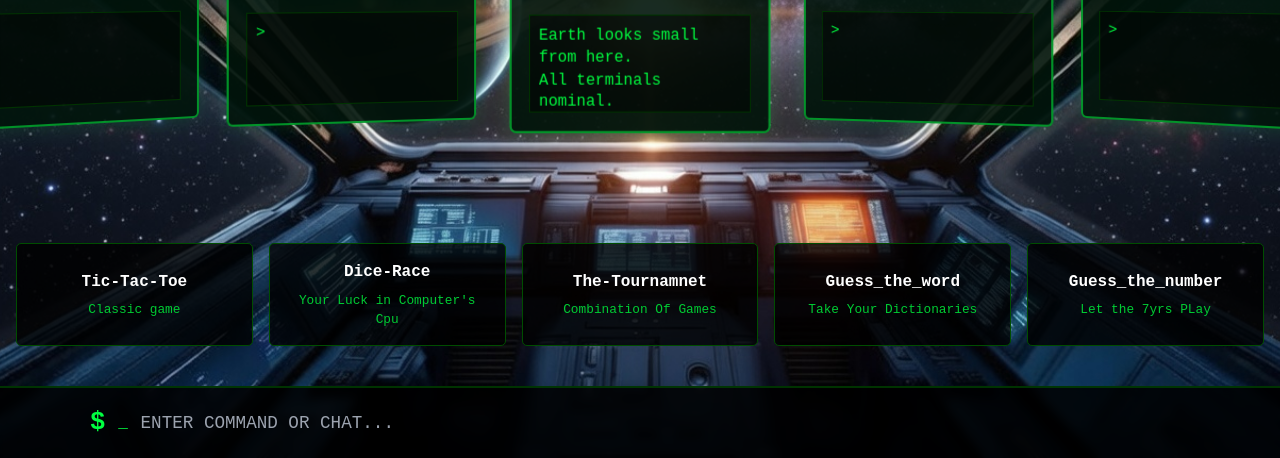
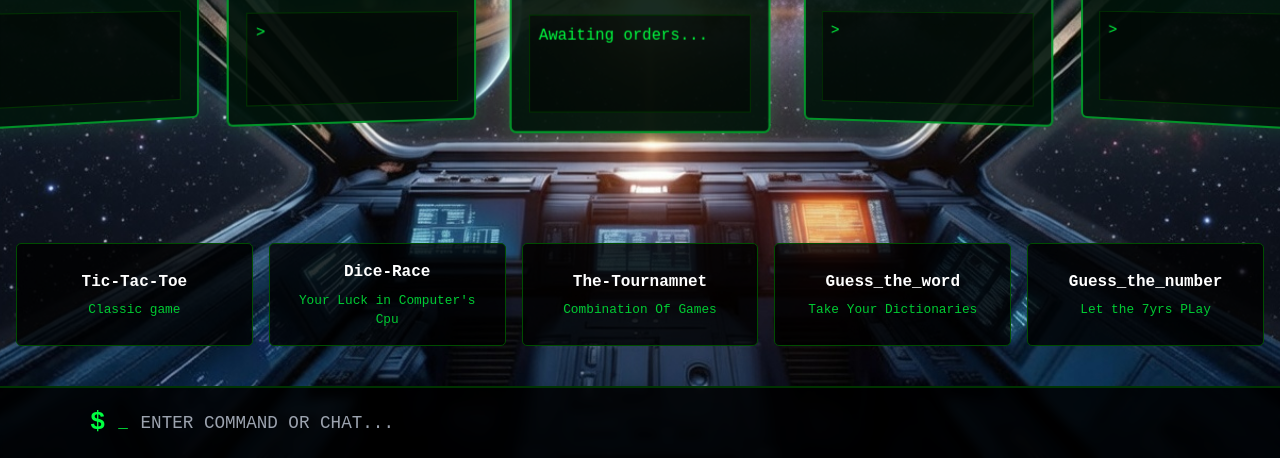
Before and after one commit to Sidekick-01/The-Matrix-Play, a plain HTML site: page index.html in a window 1280 px wide. Shown: the part 342-800 px from the top of the page. Drawn offline with nearby package versions, Linux system fonts and the light colour scheme.

Commit message:
Update index.html

```diff
--- a/index.html
+++ b/index.html
@@ -36,8 +36,6 @@
         <div class="status bright">COMMANDER (YOU) – ACTIVE</div>
         <div class="profile">{oo}</div>
         <div class="chat bright">
-          Earth looks small from here.<br>
-          All terminals nominal.<br>
           Awaiting orders...
         </div>
       </div>
```
